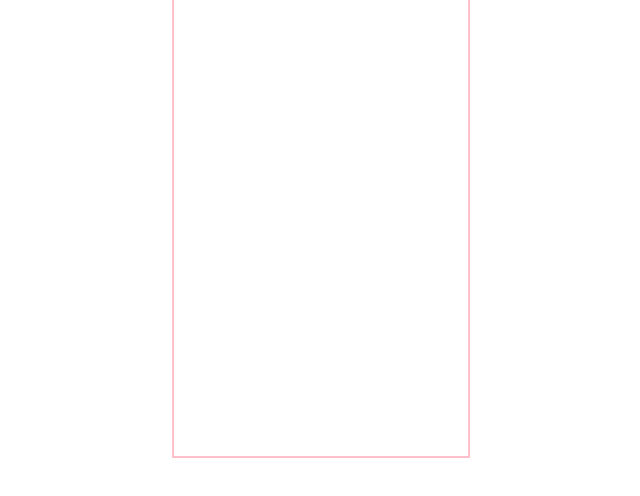
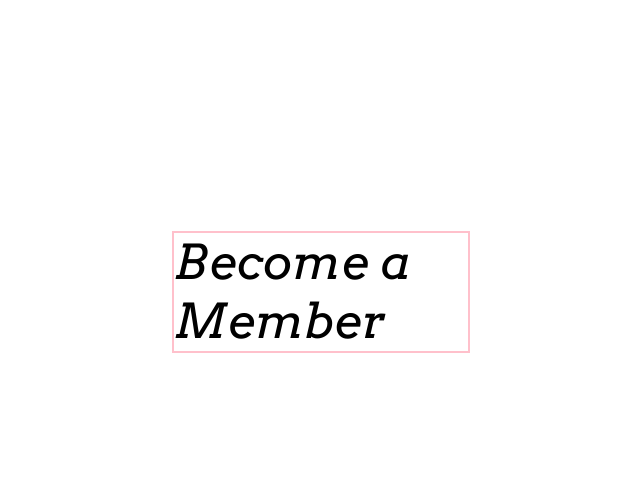
Before and after one commit to JuanTValdez/Living-in-the-Six, a React (Create React App) app: page / in a window 1280 px wide. Shown: the top 496 px of the page, without its empty margins (319-959 px from the left). Built offline with nearby package versions, Linux system fonts and the light colour scheme.

Commit message:
start sign up component

```diff
--- a/src/App.js
+++ b/src/App.js
@@ -1,10 +1,14 @@
 import './App.css';
-import Login from './components/Login';
+// import Login from './components/Login';
+import SignUp from './components/SignUp';
 
 function App() {
 	return (
 		<div className='App'>
-			<Login />
+			{/* <Login />
+			 */}
+
+			<SignUp />
 		</div>
 	);
 }
--- a/src/components/SignUp.js
+++ b/src/components/SignUp.js
@@ -1,7 +1,12 @@
-import React from 'react'
+import React from 'react';
+import '../styles/SignUp.css';
 
 export default function SignUp() {
-  return (
-    <div>SignUp</div>
-  )
+	return (
+		<div className='sign-up-container'>
+			<div className='media-sign-up'>
+				<div className='member'>Become a Member</div>
+			</div>
+		</div>
+	);
 }
--- a/src/styles/SignUp.css
+++ b/src/styles/SignUp.css
@@ -0,0 +1,7 @@
+.sign-up-container {
+	width: 23dvw;
+	/* Temp Styles */
+
+	margin: 233px auto 0;
+	outline: 2px solid pink;
+}
```
Also changed, not shown: src/components/Login.js (+5 -6 lines).
